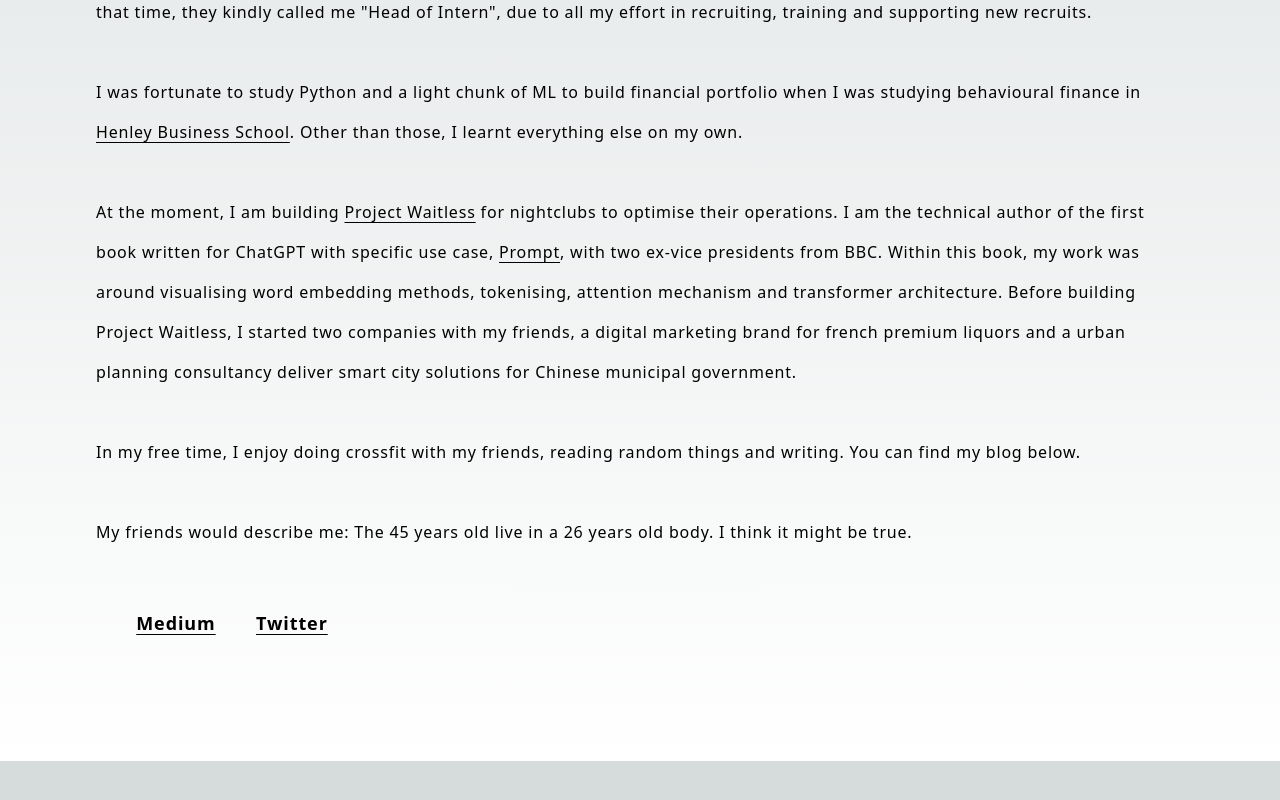
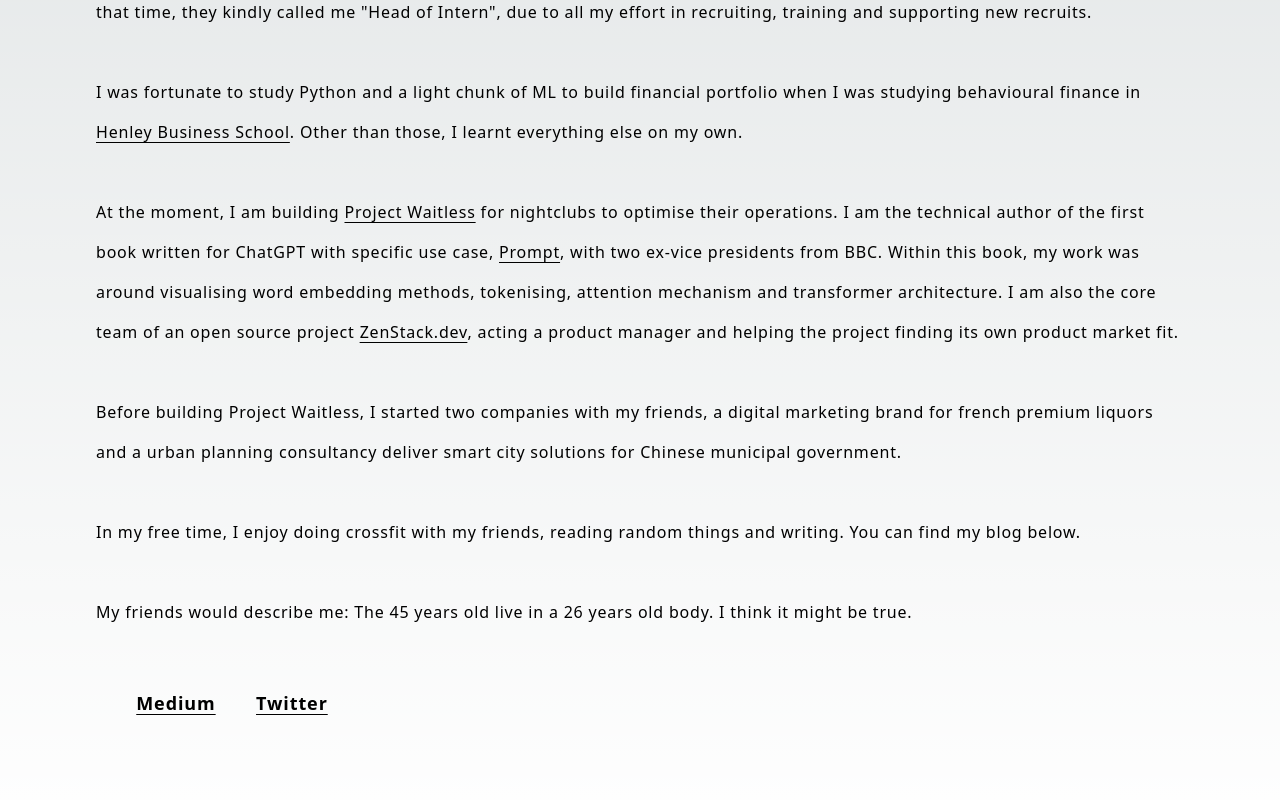
Before and after one commit to zmzlois/zhao-me, a Next.js app: page / in a window 1280 px wide. Shown: the part 664-1464 px from the top of the page. Before the commit the page ends 1425 px from the top, so only its background shows below. Built offline with nearby package versions, Linux system fonts and the light colour scheme.

Commit message:
Add zenstack

```diff
--- a/pages/index.tsx
+++ b/pages/index.tsx
@@ -20,7 +20,7 @@
       </Head>
       <main className={styles.main}>
         <div className={styles.description}>
-          <a
+          <Link
             href="https://medium.com/@zhaomianzhao/the-business-of-experience-c1af1c20bc69"
             className={`text-sm font-extralight tracking-wide flex justify-center items-center `}
           >
@@ -28,19 +28,19 @@
               &#8220; We all think time is all we have, whilst time is not
               represented in our memory.&#8221; <br />
             </p>
-          </a>
+          </Link>
 
           <div>
-            <h3
-              className={`${styles.vercelogo} md:m-10 w-auto md:text-6xl text-3xl tracking-tighter font-extralight`}
+            <h1
+              className={`${styles.vercelogo} md:m-10 w-auto text-6xl tracking-tighter font-extralight`}
             >
               {" "}
               Zhaomian Zhao
-            </h3>
+            </h1>
           </div>
         </div>
 
-        <div className="my-10 text-start justify-center content-center items-center">
+        <div className="my-10 ">
           <p className="font-extralight leading-10 tracking-wider">
             I studied{" "}
             <Link
@@ -124,11 +124,22 @@
             </Link>
             , with two ex-vice presidents from BBC. Within this book, my work
             was around visualising word embedding methods, tokenising, attention
-            mechanism and transformer architecture. Before building Project
-            Waitless, I started two companies with my friends, a digital
-            marketing brand for french premium liquors and a urban planning
-            consultancy deliver smart city solutions for Chinese municipal
-            government.
+            mechanism and transformer architecture. I am also the core team of
+            an open source project{" "}
+            <Link
+              href="https://zenstack.dev"
+              className="underline underline-offset-4 decoration-1"
+            >
+              ZenStack.dev
+            </Link>
+            , acting a product manager and helping the project finding its own
+            product market fit.
+            <br />
+            <br />
+            Before building Project Waitless, I started two companies with my
+            friends, a digital marketing brand for french premium liquors and a
+            urban planning consultancy deliver smart city solutions for Chinese
+            municipal government.
             <br />
             <br />
             In my free time, I enjoy doing crossfit with my friends, reading
```
